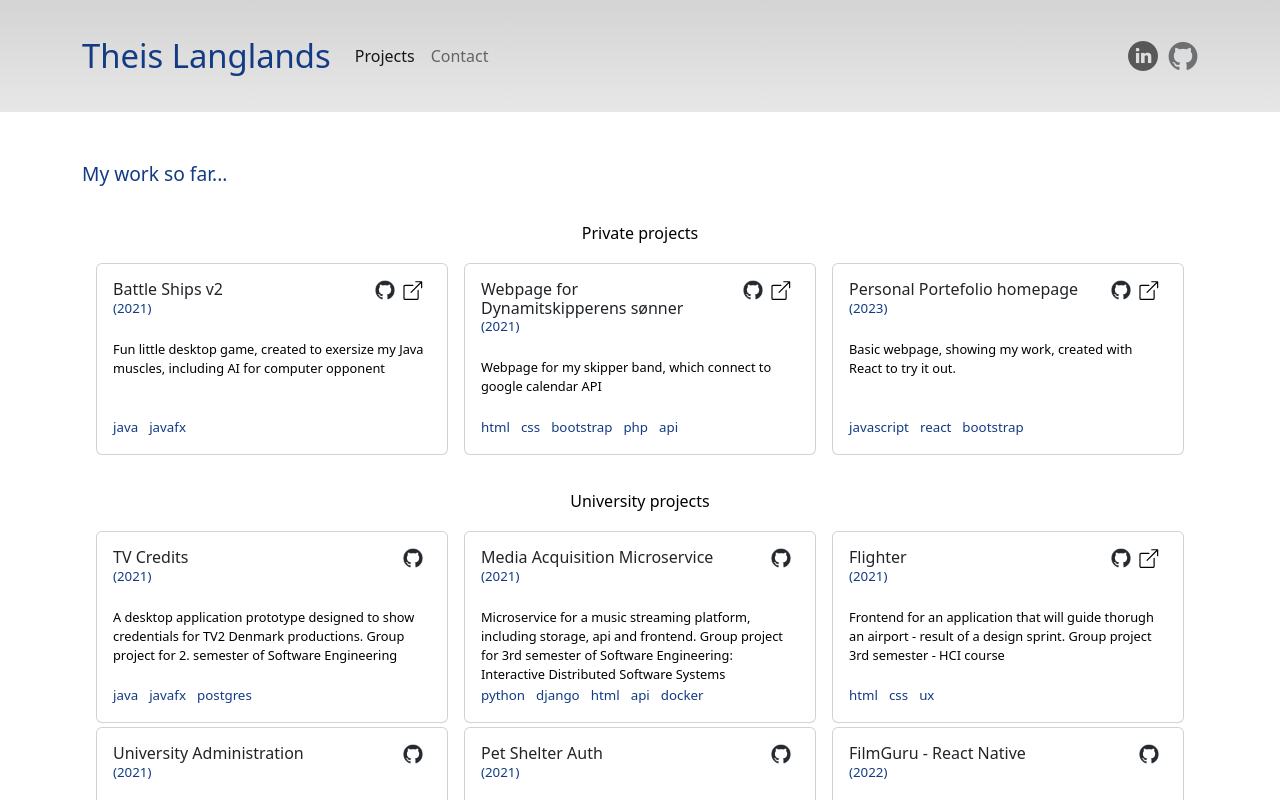
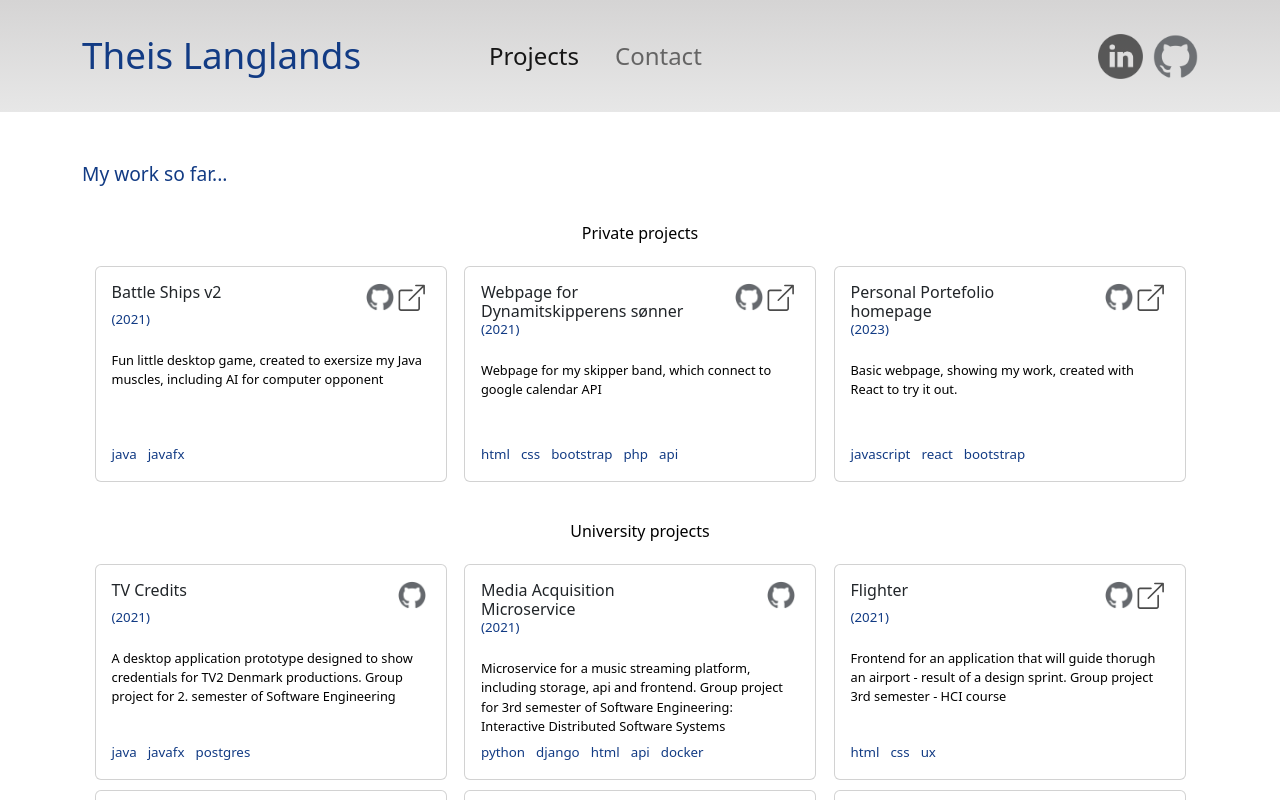
Before and after one commit to theislanglands/Portefolio, a React (Create React App) app: page /projects in a window 1280 px wide. Shown: the top 800 px of the page. Built offline with nearby package versions, Linux system fonts and the light colour scheme.

Commit message:
change font size for mobile

```diff
--- a/src/App.css
+++ b/src/App.css
@@ -69,7 +69,7 @@
 }
 
 .card {
-  margin: 2px
+  margin: 5px;
 }
 
 .card-year {
@@ -78,7 +78,9 @@
 }
 
 .project-icons {
-  margin-right: calc(4px + 0.5vmin);
+  margin-right: calc(4px);
+  width: 28px;
+  opacity: 70%;
 }
 
 .techs {
--- a/src/components/navbar/NavigationComponent.css
+++ b/src/components/navbar/NavigationComponent.css
@@ -6,10 +6,21 @@
     opacity: 0.6;
   }
 
+  .navigation-icons img {
+    width: 45px;
+    height: 45px;
+  }
+
+  .nav-link {
+    font-size: x-large;
+    margin-right: 20px;
+  }
+
   .navigation .navbar-brand {
-    color: #123B84;;
-    font-size:calc(20px + 1vw);
+    color: #123B84;
+    font-size:calc(24px + 1vw);
     white-space: pre-line;
+    margin-right: 100px;
   }
   .navigation .navbar-brand:hover {
     color: #123B84;
--- a/src/components/navbar/NavigationComponent.js
+++ b/src/components/navbar/NavigationComponent.js
@@ -30,10 +30,10 @@ function NavigationComponent() {
 
           <div className="navigation-icons">
           <a href="https://www.linkedin.com/in/theis-langlands-203a7545/" target="_blank" rel="noreferrer">
-            <img className="links" src={linkedIn} alt='LinkedIn link'  width="30" height="30"/>
+            <img className="links" src={linkedIn} alt='LinkedIn link' />
           </a>
           <a href="https://github.com/theislanglands" target="_blank" rel="noreferrer">
-            <img src={github} alt='Github link'  width="30" height="30"/>
+            <img src={github} alt='Github link' />
           </a>
           </div>
         </Navbar.Collapse>
--- a/src/pages/Projects.js
+++ b/src/pages/Projects.js
@@ -44,7 +44,7 @@ function getIcons(props) {
         github = (
             <>
                 <a href={projects[props].github} target={"_blank"}>
-                    <img className="project-icons" src={githubicon} rel="noreferrer" alt="project link to github" height="20" width="20" align="right" />
+                    <img className="project-icons" src={githubicon} rel="noreferrer" alt="project link to github" align="right" />
                 </a>
             </>
         );
@@ -53,7 +53,7 @@ function getIcons(props) {
         link = (
             <>
                 <a href={projects[props].link} target={"_blank"}>
-                    <img className="project-icons" src={linkicon} rel="noreferrer" alt="link to project" height="20" width="20" align="right" />
+                    <img className="project-icons" src={linkicon} rel="noreferrer" alt="link to project" align="right" />
                 </a>
             </>
         );
@@ -80,11 +80,11 @@ function getTechs(props) {
 function getCard(props) {
     return (
         <div>
-            <Card className="project-card" style={{ width: '22rem', height: '12rem' }}>
+            <Card className="project-card" style={{ width: '22rem', height: '13.5rem' }}>
                 <Card.Body>
                     <Card.Title className="cardTitle" style={{ fontSize: '1rem' }}>
                         <Row>
-                            <Col xs={9}>
+                            <Col xs={8}>
                                 {projects[props].title}
                             </Col>
                             <Col>
```
